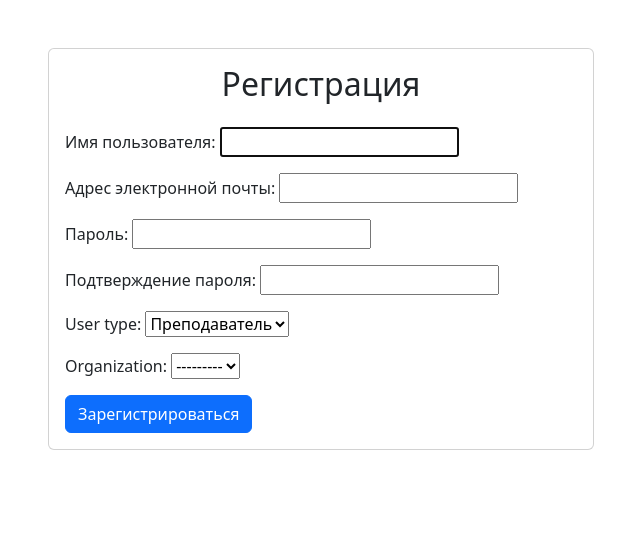
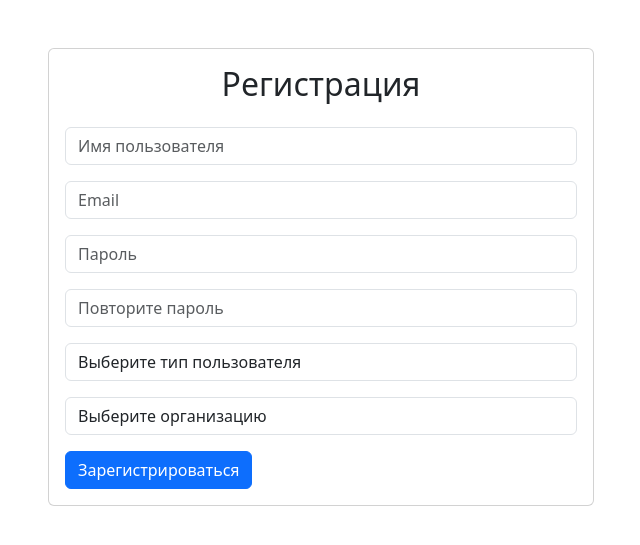
Before and after one commit to culcat/Courses, a Django app: page /register/ in a window 1280 px wide. Shown: the part 56-601 px from the top of the page, without its empty margins (319-959 px from the left). Run offline with Django 5.2, Linux system fonts and the light colour scheme; data comes from the database, SQL or seed files in the repository; both versions use the stored data as it was after the commit.

Commit message:
доработал уи

```diff
--- a/templates/home.html
+++ b/templates/home.html
@@ -1,11 +1,12 @@
 {% extends 'base.html' %}
+
 {% block content %}
 <div class="container">
-        <h1>Добро пожаловать на сайт!</h1>
+    <h1 class="mt-5 mb-4">Самые популярные курсы</h1>
     <div class="row">
         {% for course in popular_courses %}
         <div class="col-md-4 mb-4">
-                    <div class="card">
+            <div class="card h-100">
                 <div class="card-body">
                     <h5 class="card-title">{{ course.name }}</h5>
                     <p class="card-text">{{ course.description }}</p>
--- a/templates/login.html
+++ b/templates/login.html
@@ -9,12 +9,10 @@
                     <form method="post">
                         {% csrf_token %}
                         <div class="mb-3">
-                            {{ form.username.label_tag }}
-                            {{ form.username }}
+                            <input type="text" name="username" class="form-control" placeholder="Имя пользователя">
                         </div>
                         <div class="mb-3">
-                            {{ form.password.label_tag }}
-                            {{ form.password }}
+                            <input type="password" name="password" class="form-control" placeholder="Пароль">
                         </div>
                         <button type="submit" class="btn btn-primary">Войти</button>
                     </form>
--- a/templates/register.html
+++ b/templates/register.html
@@ -9,28 +9,31 @@
                     <form method="post">
                         {% csrf_token %}
                         <div class="mb-3">
-                            {{ form.username.label_tag }}
-                            {{ form.username }}
+                            <input type="text" name="username" class="form-control" placeholder="Имя пользователя">
                         </div>
                         <div class="mb-3">
-                            {{ form.email.label_tag }}
-                            {{ form.email }}
+                            <input type="email" name="email" class="form-control" placeholder="Email">
                         </div>
                         <div class="mb-3">
-                            {{ form.password1.label_tag }}
-                            {{ form.password1 }}
+                            <input type="password" name="password1" class="form-control" placeholder="Пароль">
                         </div>
                         <div class="mb-3">
-                            {{ form.password2.label_tag }}
-                            {{ form.password2 }}
+                            <input type="password" name="password2" class="form-control" placeholder="Повторите пароль">
                         </div>
                         <div class="mb-3">
-                            {{ form.user_type.label_tag }}
-                            {{ form.user_type }}
+                            <select name="user_type" class="form-control" placeholder="Выберите тип пользователя">
+                                <option value="" selected disabled>Выберите тип пользователя</option>
+                                <option value="teacher">Учитель</option>
+                                <option value="student">Студент</option>
+                            </select>
                         </div>
-                        <div class="mb-3" id="div_id_organization" >
-                            {{ form.organization.label_tag }}
-                            {{ form.organization }}
+                        <div class="mb-3">
+                            <select name="organization" class="form-control" placeholder="Выберите организацию">
+                                <option value="" selected disabled>Выберите организацию</option>
+                                {% for organization in form.organization.field.queryset %}
+                                    <option value="{{ organization.pk }}">{{ organization.name }}</option>
+                                {% endfor %}
+                            </select>
                         </div>
                         <button type="submit" class="btn btn-primary">Зарегистрироваться</button>
                     </form>
--- a/templates/user_profile.html
+++ b/templates/user_profile.html
@@ -14,8 +14,6 @@
                 {% if user.user_type == 'student' %}
                     <li class="list-group-item">Образовательная организация: {{ user.organization }}</li>
                     <li class="list-group-item">Тип пользователя: Ученик</li>
-
-                    </ul>
                 {% elif user.user_type == 'teacher' %}
                     <li class="list-group-item">Образовательная организация: {{ user.organization }}</li>
                     <li class="list-group-item">Тип пользователя: Преподаватель</li>
@@ -24,7 +22,6 @@
                         {% for course in user.courses_taught.all %}
                             <li class="list-group-item">
                                 <a href="{% url 'course_detail' course.id %}">{{ course.name }}</a>
-
                             </li>
                         {% endfor %}
                     </ul>
```
Also changed, not shown: templates/course_list.html (+6 -2 lines), templates/lesson_detail.html (+13 -9 lines), db.sqlite3. Lines whose indentation alone changed are shown as unchanged.
